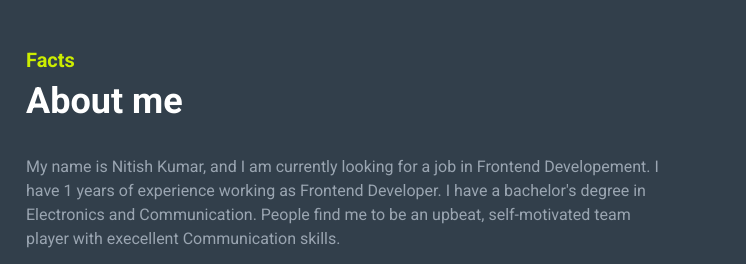
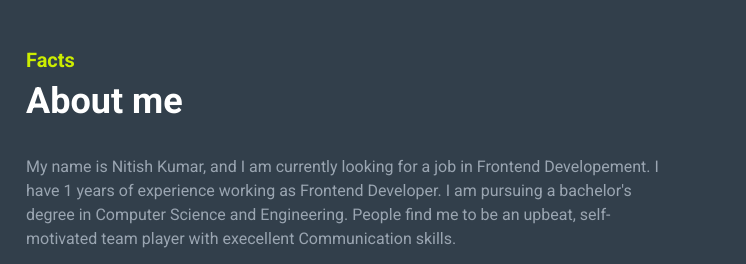
Before and after one commit to TechKumarNitish/portfolio_website_about_me-_skills-_sections, a plain HTML site: page index.html in a window 1280 px wide. Shown: the top 264 px of the page, 534-1280 px from the left. Drawn offline with nearby package versions, Linux system fonts and the light colour scheme; a web font is replaced by a local one.

Commit message:
Update index.html

```diff
--- a/index.html
+++ b/index.html
@@ -24,7 +24,7 @@
                         <div class="portfolio-about-me-description pt-3">
                             <p class="portfolio-about-me-text">
                                 My name is Nitish Kumar, and I am currently looking for a job in Frontend Developement. I have 1 years of experience working as
-                                Frontend Developer. I have a bachelor's degree in Electronics and Communication. People find me to be an upbeat, self-motivated
+                                Frontend Developer. I am pursuing a bachelor's degree in Computer Science and Engineering. People find me to be an upbeat, self-motivated
                                 team player with execellent Communication skills.
                             </p>
                             <p class="portfolio-about-me-text">
```
